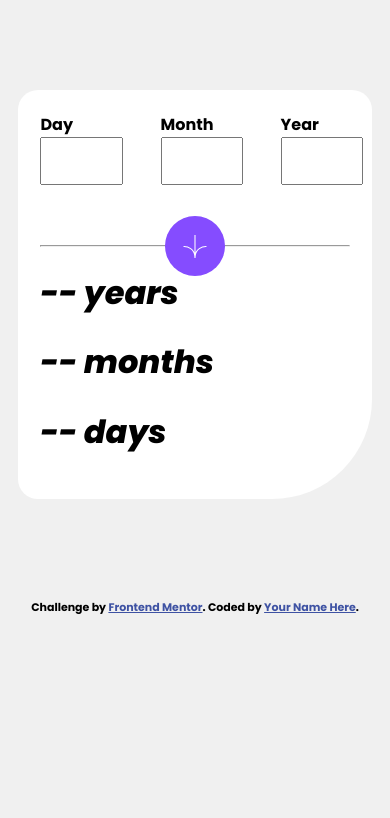
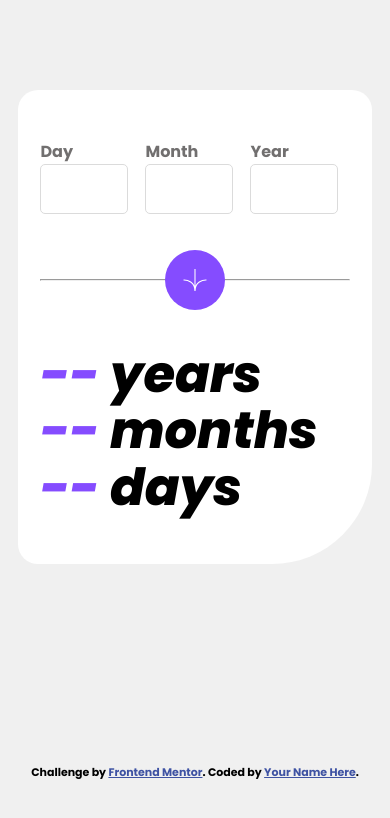
Before and after one commit to CarltonMpofu/age-calculator-app-main, a plain HTML site: page index.html in a window 390 px wide. Drawn offline with Linux system fonts and the light colour scheme.

Commit message:
done with ui design for mobile

```diff
--- a/css/style.css
+++ b/css/style.css
@@ -15,52 +15,50 @@ body
     font-family: 'Poppins', sans-serif;
 }
 
-h1
-{
-    /* font-size: 32px; */
-    font-weight: 800;
-    font-style: italic;
-
-}
 
 main
 {
     max-width: 375px;
 }
 
+/* card or form */
+
 form
 {
+    margin-bottom: 65px;
+    display: flex;
+}
+
+label
+{
+    color: var(--smokey-grey);
+    font-weight: 400;
+}
+
+
+input
+{
+
+    /* height: 30px; */
+    width: 65px;
+    height: 35px;
+    font-family: 'Poppins', sans-serif;
+    font-size: 22px;
+    padding: 10% 15%;
+    border-color: var(--light-grey);
+    border-style:solid;
+    border-radius: 5px;
+    border-width: 1px;
+    outline: none;
 
 }
 
-.cool
+input[type=number]:focus
 {
-    display: flex;
-    justify-content: space-between;
-    margin-bottom: 60px;
-    width: 100%;
+    border-color: var(--purple);
 }
 
-.betw
-{
-    margin: 0 10px;
-}
-
-input
-{
-    width: 65px;
-    height: 30px;
-
-    font-family: 'Poppins', sans-serif;
-    font-size: 16px;
-    padding: 10%;
-}
-
-
-img
-{
-    width: 40%;
-}
+/* Button with horizontal line */
 
 hr
 {
@@ -68,16 +66,49 @@ hr
     width: 100%;
 }
 
+img
+{
+    width: 40%;
+}
+
+
+/* Calculated numbers */
+
+p
+{
+    font-weight: 800;
+    font-style: italic;
+    font-size: 3.2rem;
+    margin: 0;
+    line-height: 110%;
+
+}
+
+span
+{
+    color: var(--purple);
+}
+
+
+/* card or form */
+
 .card
 {
     max-width: 375px;
     background-color: var(--white);
-    padding: 6%;
+    padding: 13% 6%;
     border-radius: 20px 20px 100px 20px;
     margin: 90px 10px 0px 10px;
 }
 
-.line-icon
+.month-div
+{
+    margin: 0 38px;
+}
+
+/* Button with horizontal line */
+
+.line-button-div
 {
     display: flex;
     align-items: center;
@@ -101,5 +132,21 @@ hr
     transform: translate(-50%, -50%);
 }
 
-.attribution { font-size: 11px; text-align: center; margin-top: 100px; }
+.icon-arrow-background:hover
+{
+    background-color: var(--off-black);
+}
+
+/* Calculated numbers */
+
+.numbers
+{
+    margin-top: 65px;
+    /* margin-bottom: 30px; */
+}
+
+
+/* Attribution */
+
+.attribution { font-size: 11px; text-align: center; margin-top: 200px; }
 .attribution a { color: hsl(228, 45%, 44%); }
--- a/index.html
+++ b/index.html
@@ -17,25 +17,23 @@
   <main>
     <div class="card">
       <form action="">
-        <div class="cool">
-        <div>
+        <div class="input-div">
           <label>Day</label> <br />
-          <input type="number"> <br />
+          <input type="number">
         </div>
-        <div class="betw">
+
+        <div class="input-div month-div">
           <label>Month</label> <br />
-          <input type="number"> <br />
+          <input type="number">
         </div>
-        <div>
+
+        <div class="input-div">
           <label>Year</label> <br />
-          <input type="number"> <br />
+          <input type="number">
         </div>
-      </div>
-
-
       </form>
 
-      <div class="line-icon">
+      <div class="line-button-div">
         <hr>
         <div class="icon-arrow-background">
           <img src="assets/images/icon-arrow.svg" alt="" width="">
@@ -43,15 +41,13 @@
         </div>
       </div>
 
-
-
-      <h1>-- years</h1>
-      <h1>-- months</h1>
-      <h1>-- days</h1>
+      <div class="numbers">
+      <p><span>--</span> years</p>
+      <p><span>--</span> months</p>
+      <p><span>--</span> days</p>
+    </div>
 
     </div>
-
-
   </main>
 
   <footer>
```
